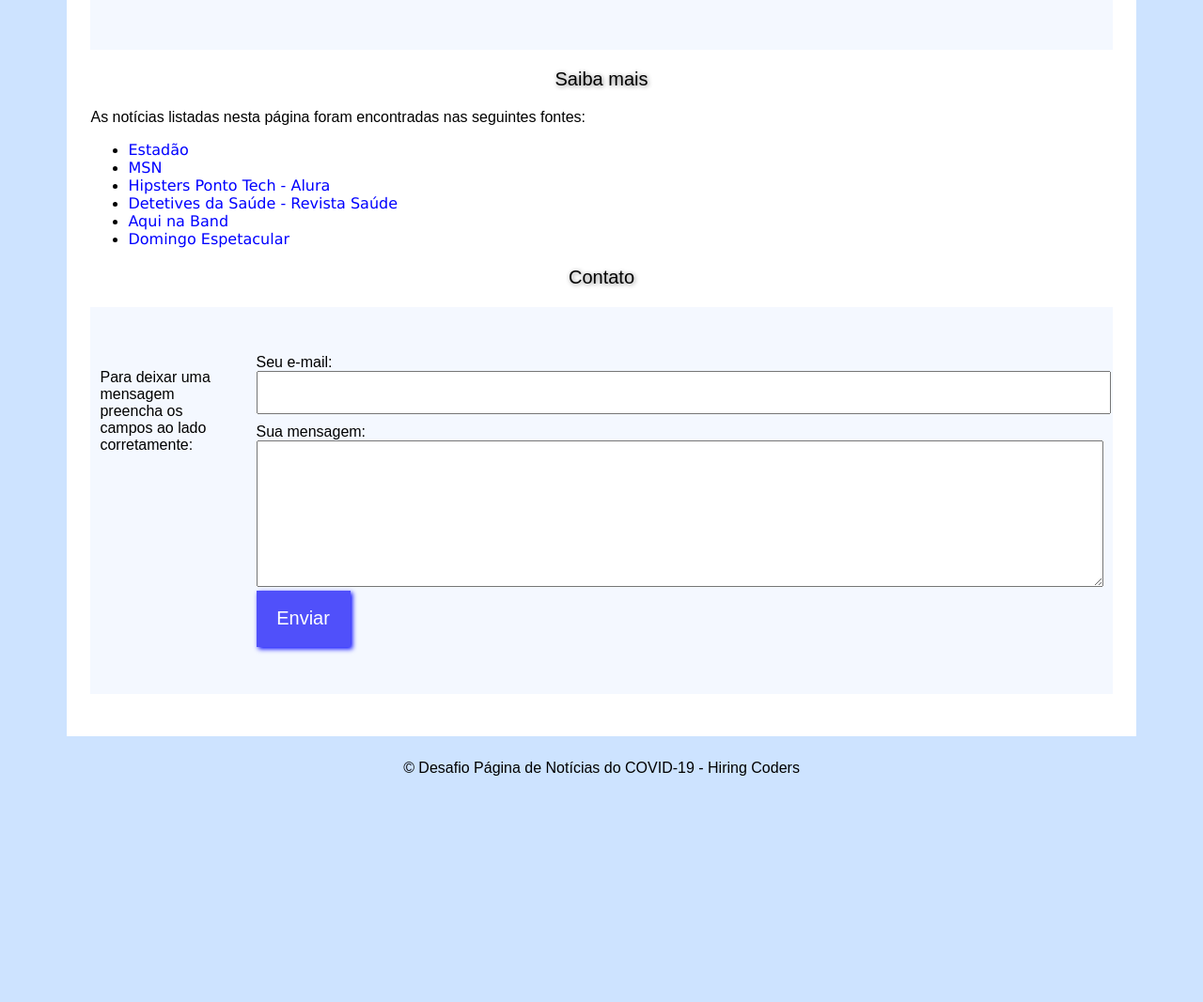
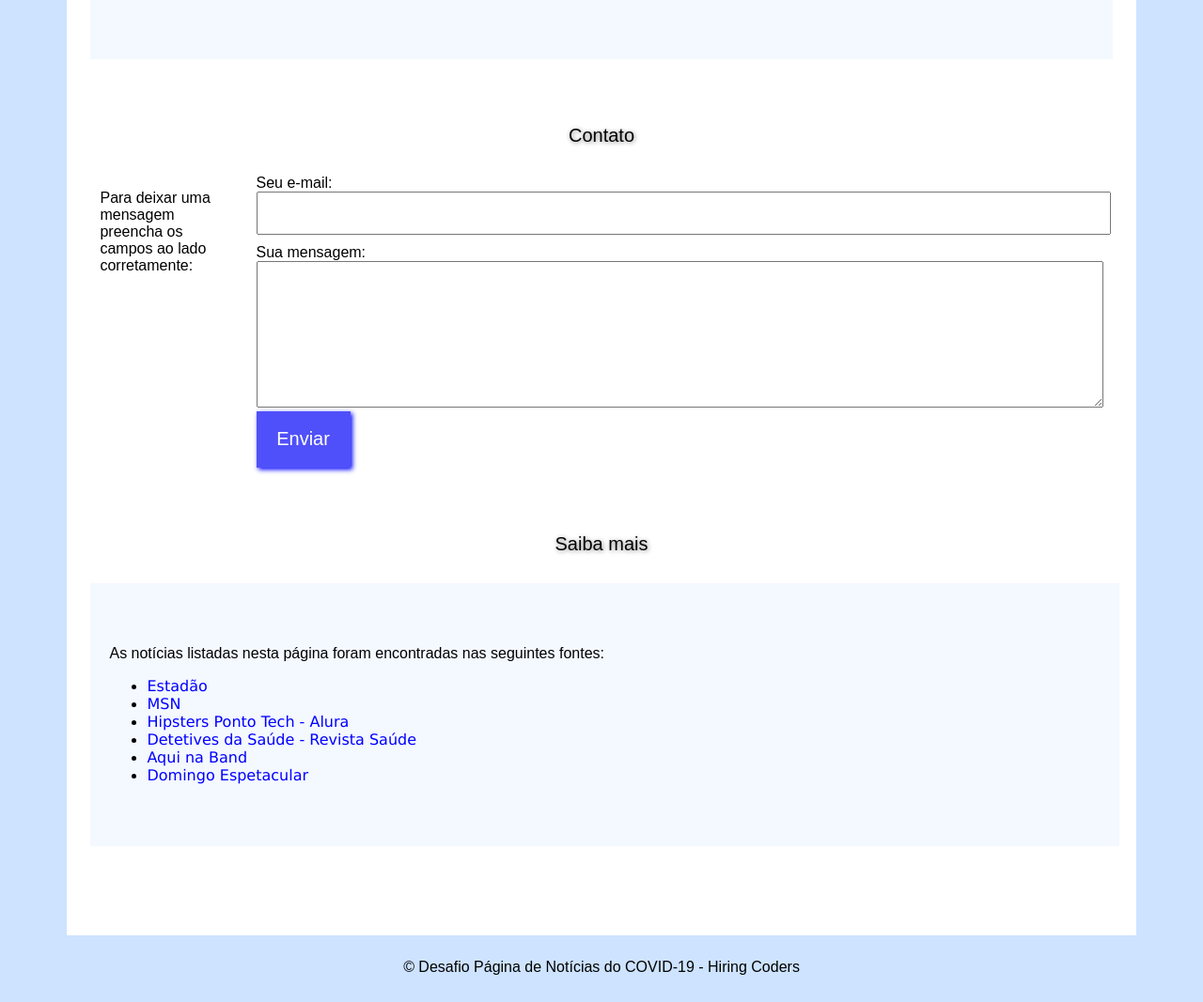
Before and after one commit to arturgonzallez/hc_desafio01, a plain HTML site: page index.html in a window 1280 px wide. Shown: the part 1964-3031 px from the top of the page at 94% size. Before the commit the page ends 2824 px from the top, so only its background shows below. Drawn offline with Linux system fonts and the light colour scheme.

Commit message:
Ajuste na ordem das seções e css

```diff
--- a/index.html
+++ b/index.html
@@ -112,6 +112,31 @@
                 </p>
             </div>
 
+            <div class="titulo">Contato</div>
+            <div id="contato">
+                <p>Para deixar uma mensagem preencha os campos ao lado corretamente:</p>
+                <form
+                action="https://formspree.io/mzbalybo"
+                method="POST"
+              >
+                    <div class="campos">
+                        <label>
+                            Seu e-mail:
+                            <input type="text" name="_replyto">
+                        </label>
+                    </div>
+                    <div class="campos">
+                        <label>
+                            Sua mensagem:
+                            <textarea name="message" rows="10" cols="110"></textarea>
+                        </label>
+                    </div>
+                    <div class="campos">
+                        <button type="submit">Enviar</button>
+                    </div>
+              </form>
+            </div>
+
             <div class="titulo">Saiba mais</div>
             <div id="saiba_mais">
                 <p>
@@ -138,31 +163,6 @@
                     </li>
                 </ul>
             </div>
-
-            <div class="titulo">Contato</div>
-            <div id="contato">
-                <p>Para deixar uma mensagem preencha os campos ao lado corretamente:</p>
-                <form
-                action="https://formspree.io/mzbalybo"
-                method="POST"
-              >
-                    <div class="campos">
-                        <label>
-                            Seu e-mail:
-                            <input type="text" name="_replyto">
-                        </label>
-                    </div>
-                    <div class="campos">
-                        <label>
-                            Sua mensagem:
-                            <textarea name="message" rows="10" cols="110"></textarea>
-                        </label>
-                    </div>
-                    <div class="campos">
-                        <button type="submit">Enviar</button>
-                    </div>
-              </form>
-            </div>
         </div>
 
         <div id="rodape">
--- a/style.css
+++ b/style.css
@@ -114,11 +114,11 @@ a img {
 
 #sobre, #saiba_mais, #contato {
     width: 100%;
-    margin-top: 20px;
-    margin-bottom: 20px;
+    margin-top: 30px;
+    margin-bottom: 70px;
 }
 
-#sobre, #contato{
+#sobre, #saiba_mais{
     padding: 50px 0px;
     background-color: #f4f8ff;
 }
@@ -141,6 +141,11 @@ a img {
     margin-right: 10px;
 }
 
+#saiba_mais {
+    padding-left: 20px;
+    padding-right: 20px;
+    width: 97% !important;
+}
 
 #rodape {
     padding: 2%;
```
